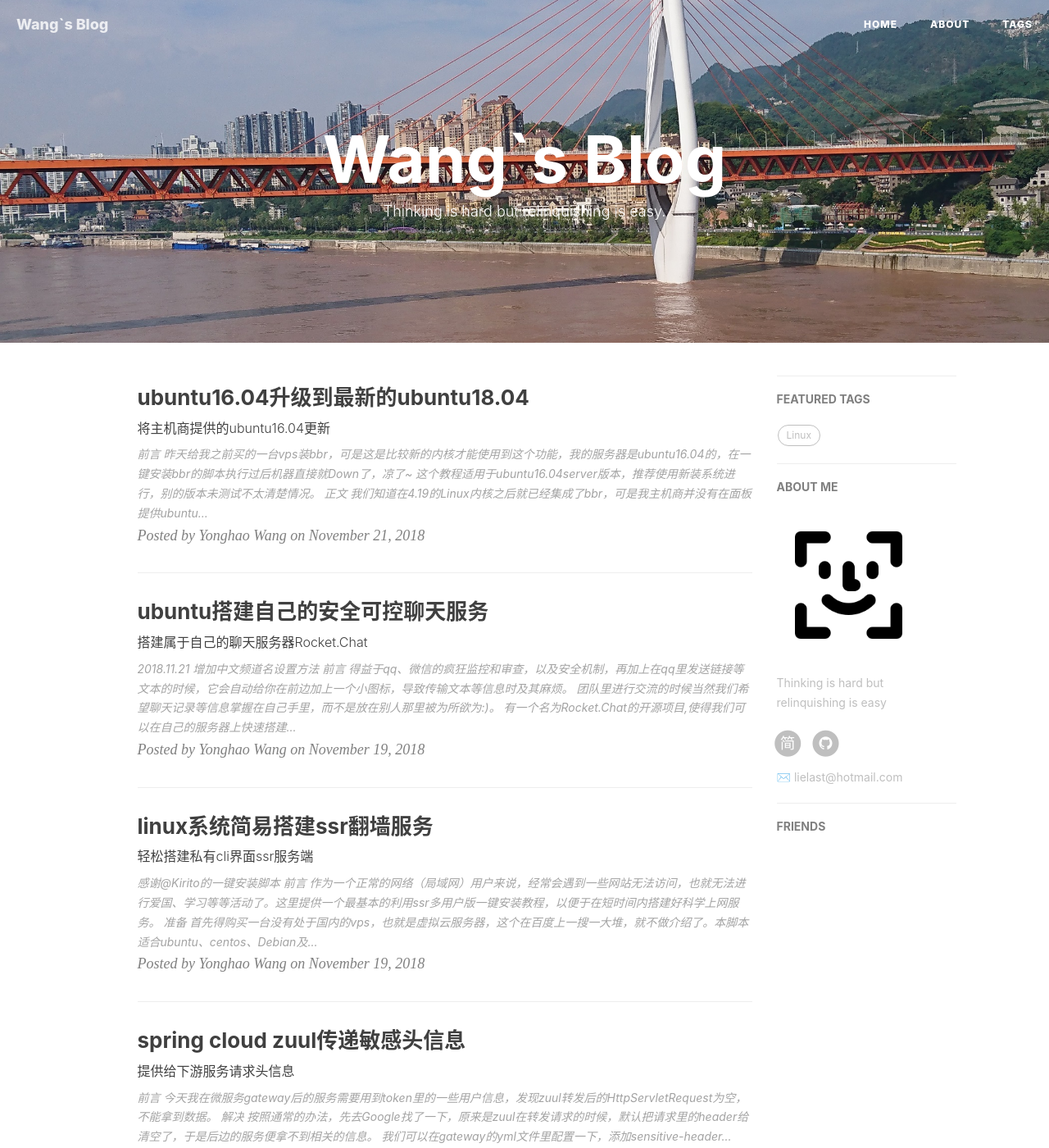
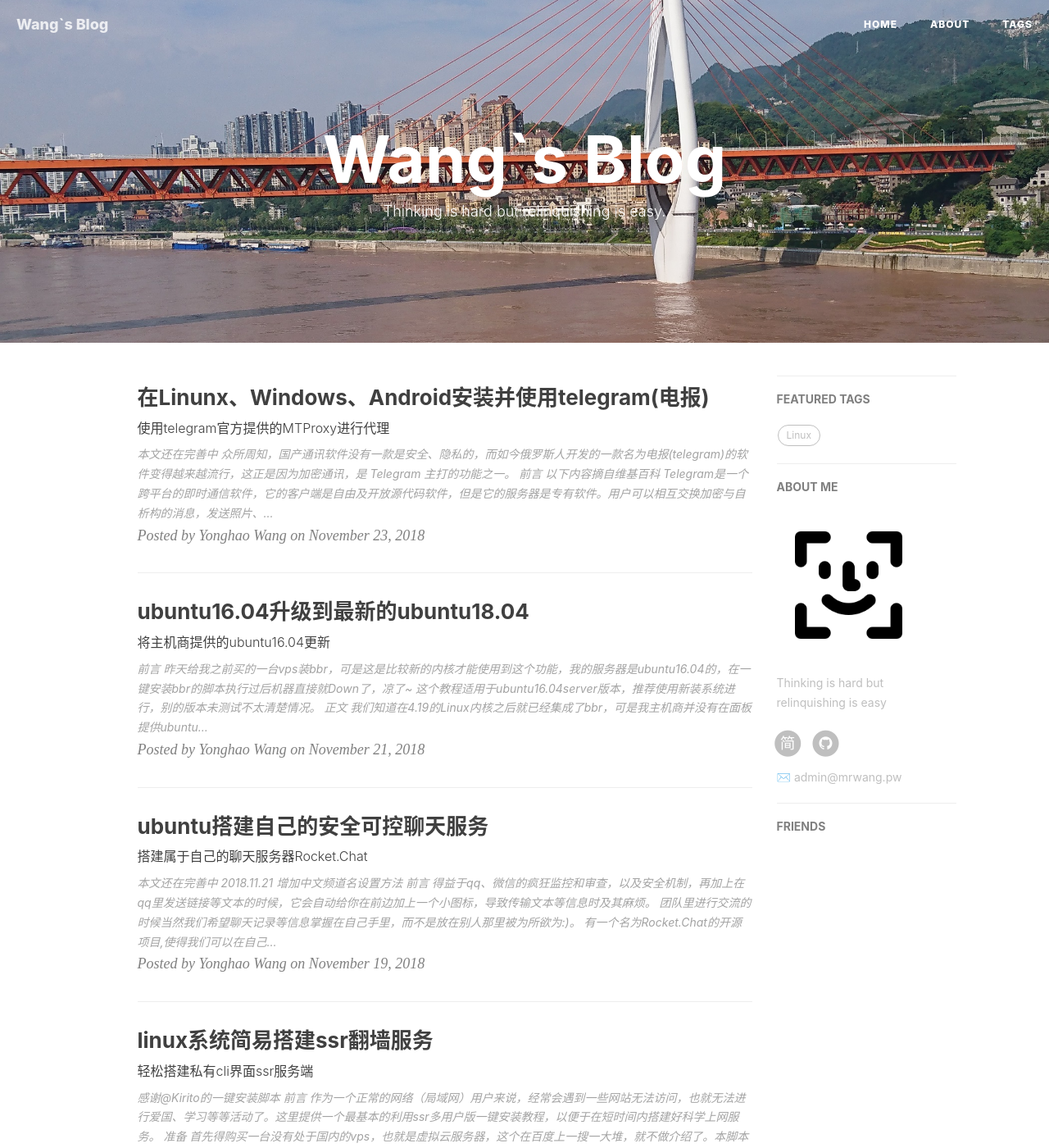
Before and after one commit to YonghaoWang/YonghaoWang.github.io, a Jekyll site: the page built from index.html, in a window 1280 px wide and 1400 px high. Shown: the whole window at 82% size. Built offline with Jekyll 4.4.1, drawn with Linux system fonts in a browser that asks for light colours; nearby versions of some CDN libraries; the list of posts is cut into pages by our own code; comment, search, counter and statistics services are not loaded; some of the changed text lies outside the part shown.

Commit message:
update telegram

````diff
--- a/_config.yml
+++ b/_config.yml
@@ -2,7 +2,7 @@
 title: Wang`s Blog
 SEOTitle: YonghaoWang`s Blog
 header-img: images/background.jpg
-email: lielast@hotmail.com
+email: admin@mrwang.pw
 description: "But things evolve ,they change , people change."
 keyword: "Spring, Java, Linux, Canvas, Reading, Spring cloud, Spring boot, Blog, Life,
  Ruby, Windows, Network, Unarchived"
--- /dev/null
+++ b/_posts/2018-11/2018-11-23-telegram.md
@@ -0,0 +1,46 @@
+---
+layout:     post
+title:      在Linunx、Windows、Android安装并使用telegram(电报)
+subtitle:   使用telegram官方提供的MTProxy进行代理
+date:       2018-11-23
+author:     Yonghao Wang
+header-img: images/2018-11/cold.jpg
+catalog: true
+tags:
+    - Linux
+    - Windows
+---
+
+```
+本文还在完善中
+```
+
+> 众所周知，国产通讯软件没有一款是安全、隐私的，而如今俄罗斯人开发的一款名为电报(telegram)的软件变得越来越流行，这正是因为加密通讯，是 Telegram 主打的功能之一。
+
+# 前言
+以下内容摘自维基百科
+> Telegram是一个跨平台的即时通信软件，它的客户端是自由及开放源代码软件，但是它的服务器是专有软件。用户可以相互交换加密与自析构的消息，发送照片、影片等所有类型文件。官方提供手机版（Android、iOS、Windows Phone）、桌面版（Windows、macOS、Linux）和网页版等多种平台客户端；同时官方开放应用程序接口，因此拥有许多第三方的客户端可供选择，其中多款内置中文。
+
+在这个平台上，人们交流的过程从一开始就是加密的，此外，人们在这里可以公开表达观点，并将它们同时发送给许多人。也正是因为这个原因，它受到俄罗斯用户的青睐，每天发送的信息量极大，从而在俄罗斯媒体领域得到了不容小觑的地位。当然，在这个平台上新闻和假新闻同时共存。据称，全球范围内Telegram已拥有2亿用户，其中很多人拥有的粉丝量超过15万。
+
+在Telegram公司老板拒绝为政府解码后，俄罗斯媒体监管机构把诉状递交到法院.在莫斯科法庭作出裁决之后，俄罗斯方面从周一(2018.4.30)开始（试图）封杀 Telegram。俄罗斯国家电信监管机构提起诉讼，要求限制对 Telegram 服务的访问，因为后者拒绝向俄罗斯当局交出加密密钥——法庭批准了封杀禁令。
+
+杜罗夫在自己 Telegram 频道的一则帖子中写道：“过去的 24 小时中，因为我们拒绝向俄罗斯安全部门提供加密密钥，Telegram 在俄罗斯遭受到网络运营商的封锁。对我们来说，这是一项轻松简单的决定。毕竟我们向用户保证了百分百的隐私，哪怕 Telegram 中断服务我们也不会违背这一承诺。
+
+按照以往的惯例，注重隐私、加密讯息的软件当然是被GFW无情的给阻拦了，不过电报官方推出了一个新的代理功能以供封锁地区的用户，这里我们就来说一说从安装到使用的过程吧。
+
+不出意外，[官方网站](https://telegram.org)亦是被墙了，这里的客户端均是我预先下载到本地的，方便未能访问官网的朋友们下载。
+# Android系统
+首先将客户端下载到自己的手机，并安装好它。
+
+*[下载Android客户端](/files/2018-11/telegram/telegram-4-9-1.apk)*
+
+# Windows系统
+
+*[下载Windows客户端](/files/2018-11/telegram/telegram-4-9-1.apk)*
+
+
+# Linux系统
+
+*[下载Linux客户端(32位)](/files/2018-11/telegram/tsetup32.1.4.3.tar.xz)*
+*[下载Linux客户端(64位)](/files/2018-11/telegram/tsetup.1.4.3.tar.xz)*
--- a/about.html
+++ b/about.html
@@ -26,14 +26,14 @@
 
     <p></p>
 
-    <h5>Talks</h5>
+    <h5>Talks</h5> -->
 
     <ul>
-        <li><a href="https://github.com">GitHub</a></li>
+        <!-- <li><a href="https://github.com">GitHub</a></li>
         <li><a href="http://jekyll.com.cn/">jekyll</a></li>
-        <li><a href="http://huangxuan.me/">Hux</a></li>
-        <li><a href="https://analytics.google.com/analytics">Google Analytics</a></li>
-    </ul> -->
+        <li><a href="http://huangxuan.me/">Hux</a></li>  -->
+        <li><a href="https://t.me/reading_man">在Telegram上与我通信</a></li>
+    </ul>
 </div>
 
 <!-- English Version -->
````
Also changed, not shown: _posts/2018-11/2018-11-19-ubuntu搭建自己的安全可控聊天服务.md (+3 -0 lines), 4 other files.
